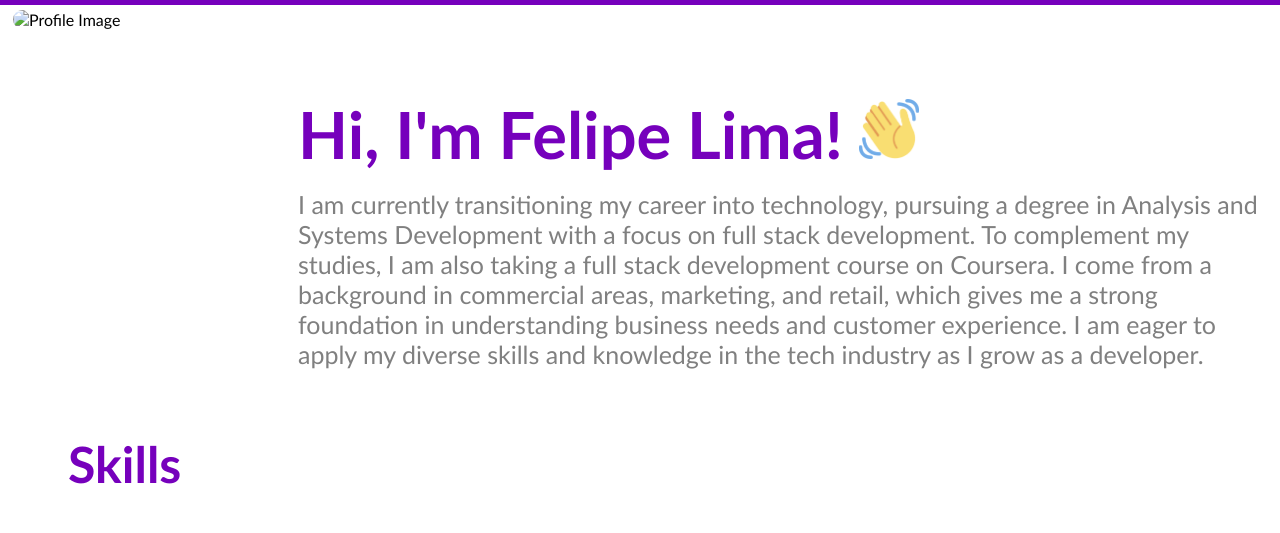
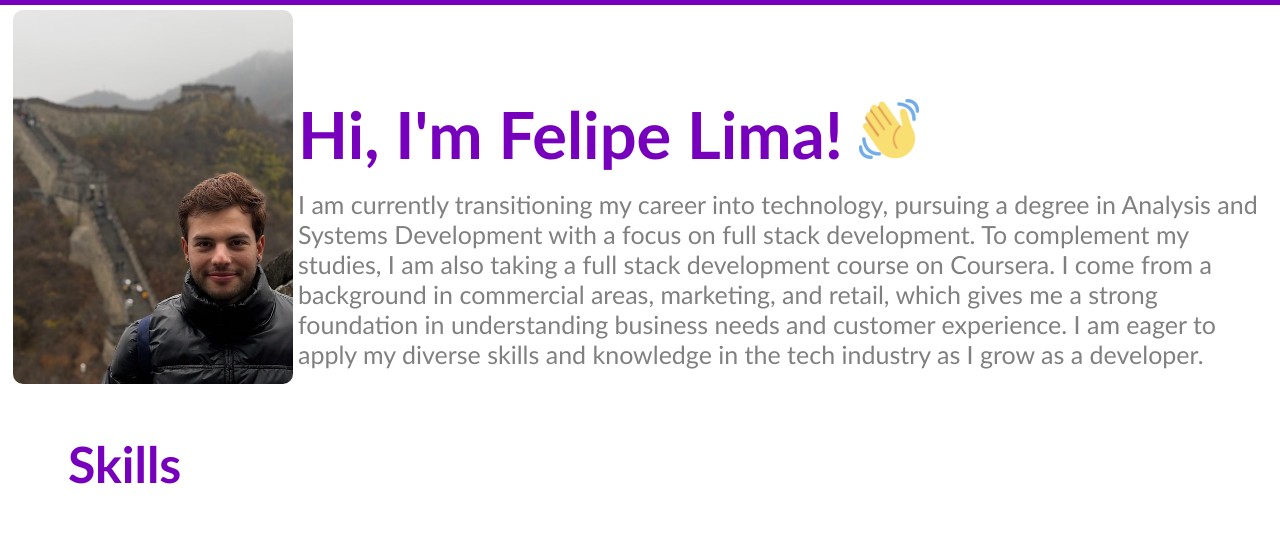
Before and after one commit to feliperodriguesesp/1-portifolio, a plain HTML site: page index.html in a window 1280 px wide. Shown: the part 135-668 px from the top of the page. Drawn offline with Linux system fonts and the light colour scheme.

Commit message:
Update index.html

```diff
--- a/index.html
+++ b/index.html
@@ -35,7 +35,7 @@
     <!-- About Me -->
     <section id="about-me" class="container">
       <div>
-        <img class="profile_image" src="10-48-22-868_960_720.jpg" alt="Profile Image">
+        <img class="profile_image" src="html_finalprojimages/10-48-22-868_960_720.jpg" alt="Profile Image">
       </div>
 
       <div>
```
